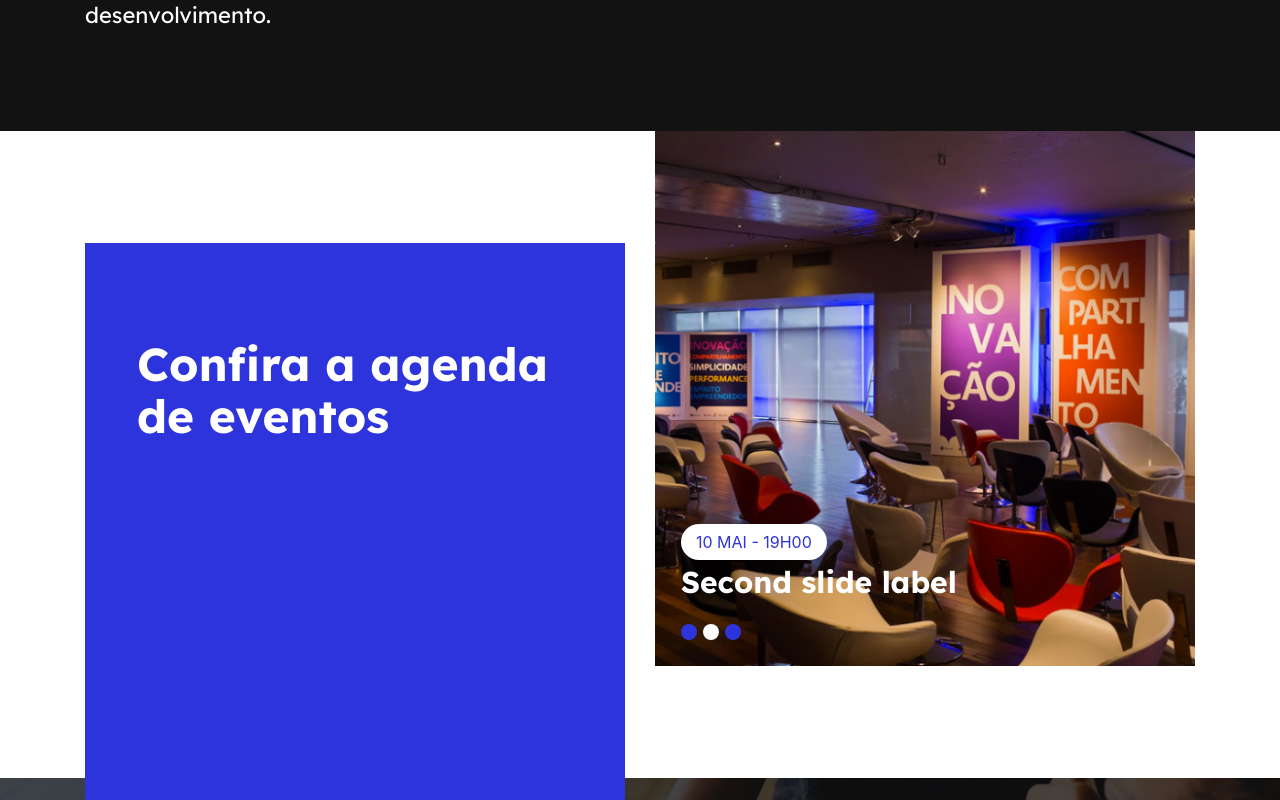
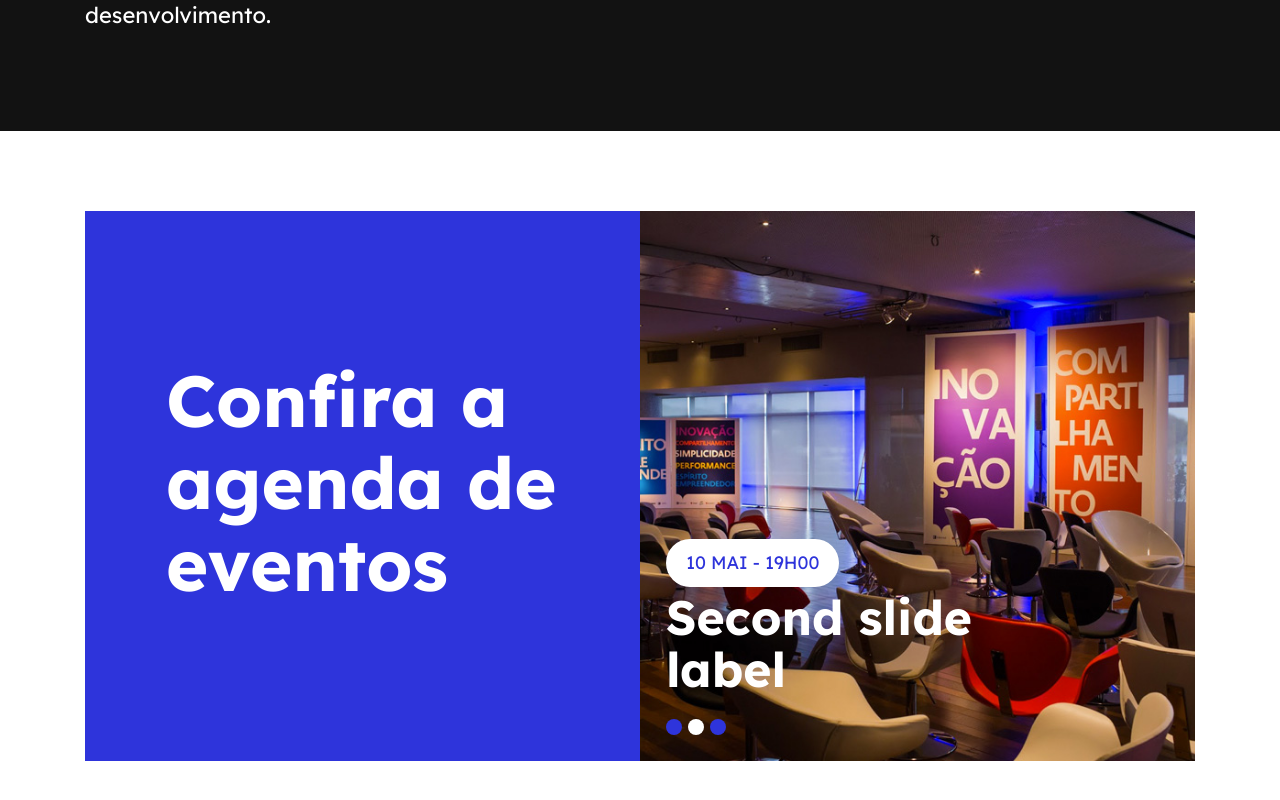
Before and after one commit to jeffessongomes/scaling-invention, a React (Create React App) app: page / in a window 1280 px wide. Shown: the part 2220-3020 px from the top of the page. Built offline with nearby package versions, Linux system fonts and the light colour scheme.

Commit message:
creating carousel events

```diff
--- a/src/components/CheckTheSchedule/index.js
+++ b/src/components/CheckTheSchedule/index.js
@@ -9,7 +9,7 @@ import './styles.scss';
 const CheckTheSchedule = () => (
   <Container>
     <Row>
-      <Col sm={12} lg={6}>
+      <Col sm={12} lg={6} className="CheckTheSchedule">
         <div className="CheckTheSchedule__title">
           <h3 className="CheckTheSchedule__title--h3">Confira a agenda de eventos</h3>
         </div>
--- a/src/components/CheckTheSchedule/styles.scss
+++ b/src/components/CheckTheSchedule/styles.scss
@@ -1,9 +1,17 @@
+.CheckTheSchedule{
+  @media only screen and (min-width: 992px) {
+    padding-right: 0 !important;
+  }
+
   .CheckTheSchedule__title{
     background: #2E34DB;
     padding: 95px 52px;
     margin-top: 112px;
     @media only screen and (min-width: 992px) {
-    height: 100%;
+      height: 550px;
+      padding: 148px 81px;
+      margin-top: 80px;
+      margin-bottom: 80px;
     }
 
     .CheckTheSchedule__title--h3{
@@ -13,11 +21,26 @@
       font-weight: bold;
       line-height: 52px;
       color: #FFFFFF;
+      @media only screen and (min-width: 992px) {
+
+        font-size: 72px;
+        line-height: 82px;
+      }
+    }
   }
 }
 
+
 .CarouselEvent{
   margin-bottom: 112px;
+  @media only screen and (min-width: 992px) {
+    margin-top: 80px;
+    margin-bottom: 80px;
+    padding-left: 0 !important;
+  }
+
+  .carousel{
+    height: 550px;
 
     .carousel-caption{
       display: flex;
@@ -30,11 +53,20 @@
 
       span{
         background: #FFFFFF;
-      border-radius: 20px;
+        border-radius: 25px;
 
         padding: 6px 15px;
         color: #2E34DB;
         margin: 0 0 4px 0;
+        font-family: Lexend;
+        font-size: 11px;
+        line-height: 20px;
+        padding: 8px 20px;
+
+        @media only screen and (min-width: 992px) {
+          font-size: 18px;
+          line-height: 32px;
+        }
       }
 
       h3{
@@ -43,6 +75,18 @@
         font-weight: bold;
         font-family: Lexend;
         padding-right: 100px;
+        @media only screen and (min-width: 992px) {
+
+          font-size: 48px;
+          line-height: 52px;
+        }
+      }
+    }
+
+    .carousel-item{
+      img{
+        height: 550px;
+        object-fit: cover;
       }
     }
 
@@ -66,3 +110,4 @@
       }
     }
   }
+}
```
Lines whose indentation alone changed are shown as unchanged.
